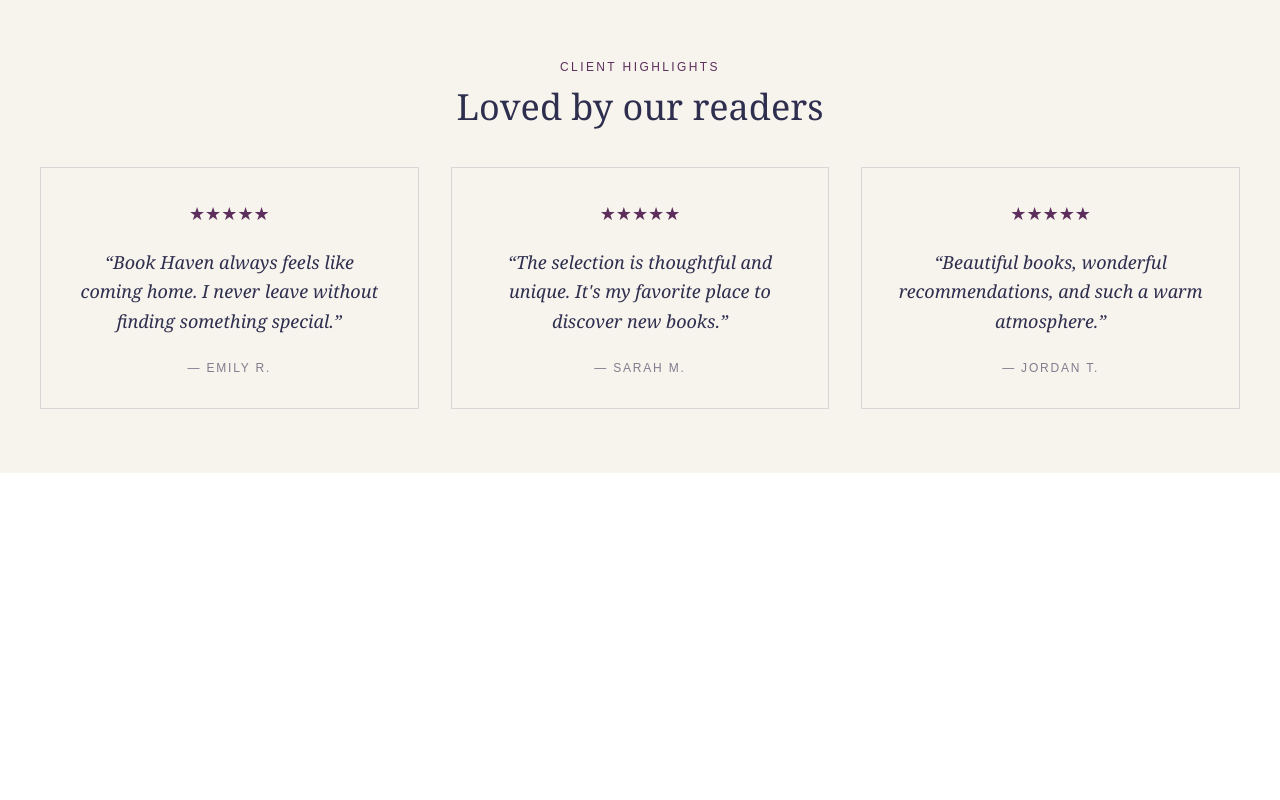
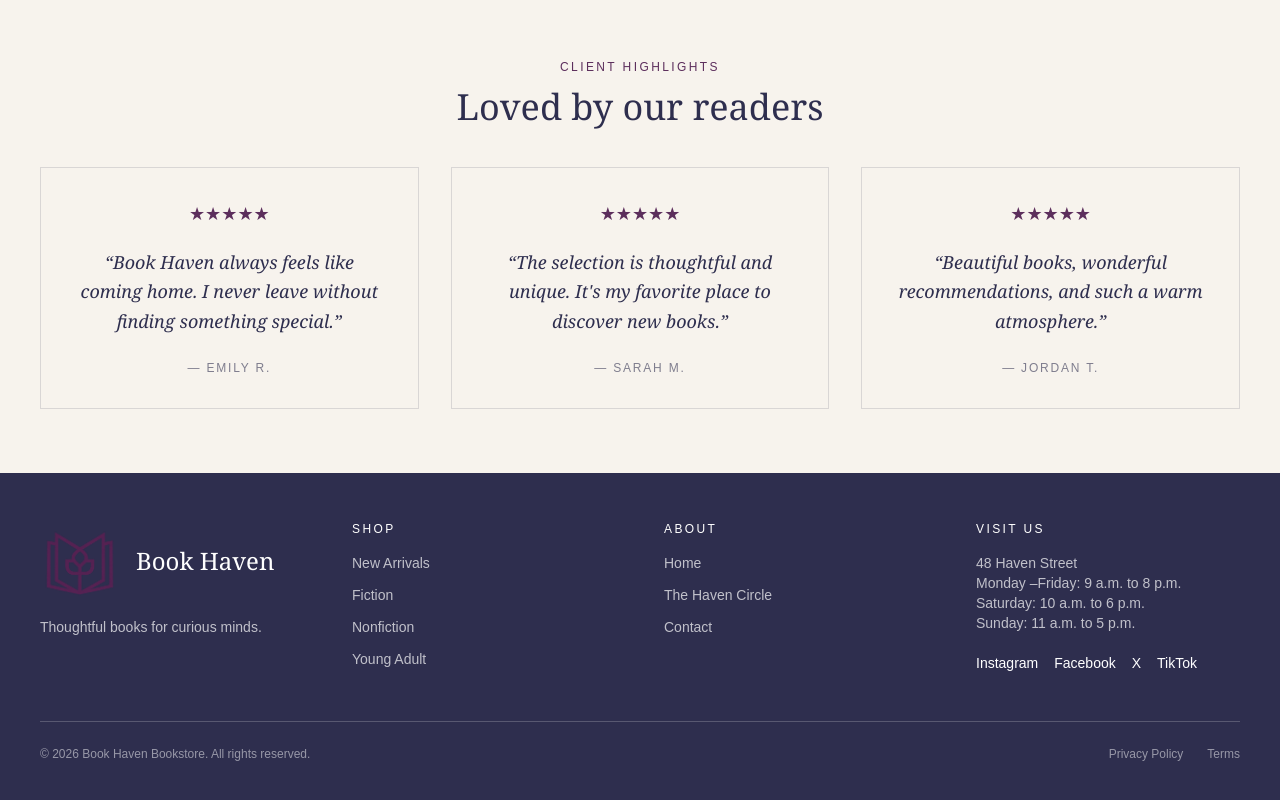
Before and after one commit to Thecodebarbie/book-haven-bookstore, a Next.js app: page / in a window 1280 px wide. Shown: the part 2339-3139 px from the top of the page. Before the commit the page ends 2812 px from the top, so only its background shows below. Built offline with nearby package versions, Linux system fonts and the light colour scheme.

Commit message:
feat: build footer foundation and layout

```diff
--- a/src/app/page.js
+++ b/src/app/page.js
@@ -614,10 +614,107 @@
         </p>
       </div>
 
-
     </div>
   </div>
 </section>
+
+  {/* Footer */}
+<footer className="w-full bg-[#2E2E4E] px-10 py-12 text-white">
+
+  {/* Main Footer */}
+  <div className="grid w-full grid-cols-4 gap-12">
+
+    {/* Logo */}
+    <div>
+      <div className="flex items-center gap-4">
+        <Image
+          src="/images/regal-quill-logo.png"
+          alt="Book Haven"
+          width={80}
+          height={80}
+          className="h-20 w-20 object-contain"
+        />
+
+        <span className="whitespace-nowrap font-serif text-2xl">
+          Book Haven
+        </span>
+      </div>
+
+      <p className="mt-4 text-sm text-white/70">
+        Thoughtful books for curious minds.
+      </p>
+    </div>
+
+    {/* Shop */}
+    <div>
+      <h3 className="mb-4 text-xs tracking-[0.2em]">
+        SHOP
+      </h3>
+
+      <div className="flex flex-col gap-3 text-sm text-white/70">
+        <a href="#" className="hover:text-white">New Arrivals</a>
+        <a href="#" className="hover:text-white">Fiction</a>
+        <a href="#" className="hover:text-white">Nonfiction</a>
+        <a href="#" className="hover:text-white">Young Adult</a>
+       {/* <a href="#" className="hover:text-white">Gifts & Accessories</a> future feature */}
+      </div>
+    </div>
+
+    {/* About */}
+    <div>
+      <h3 className="mb-4 text-xs tracking-[0.2em]">
+        ABOUT
+      </h3>
+
+      <div className="flex flex-col gap-3 text-sm text-white/70">
+      <a href="#" className="hover:text-white">Home</a>
+        {/*<a href="#" className="hover:text-white">Our Story</a> */}
+        <a href="#" className="hover:text-white">The Haven Circle</a>
+        <a href="#" className="hover:text-white">Contact</a>
+      </div>
+    </div>
+
+    {/* Visit */}
+    <div>
+      <h3 className="mb-4 text-xs tracking-[0.2em]">
+        VISIT US
+      </h3>
+
+      <p className="text-sm text-white/70">
+        48 Haven Street
+        <br />
+        Monday –Friday: 9 a.m. to 8 p.m.
+        <br />
+        Saturday: 10 a.m. to 6 p.m.
+        <br />
+        Sunday: 11 a.m. to 5 p.m.
+      </p>
+
+      <div className="mt-5 flex gap-4 text-sm">
+        <a href="#" className="hover:opacity-60">Instagram</a>
+        <a href="#" className="hover:opacity-60">Facebook</a>
+        <a href="#" className="hover:opacity-60">X</a>
+                <a href="#" className="hover:opacity-60">TikTok</a>
+      </div>
+    </div>
+
+  </div>
+
+  {/* Bottom Footer */}
+  <div className="mt-12 flex w-full items-center justify-between border-t border-white/20 pt-6 text-xs text-white/50">
+
+    <p className="whitespace-nowrap">
+      © 2026 Book Haven Bookstore. All rights reserved.
+    </p>
+
+    <div className="flex gap-6 whitespace-nowrap">
+      <a href="#" className="hover:text-white">Privacy Policy</a>
+      <a href="#" className="hover:text-white">Terms</a>
+    </div>
+
+  </div>
+
+</footer>
 </main>
   );
 }
```
Also changed, not shown: public/images/midnight-logo.png (added).
